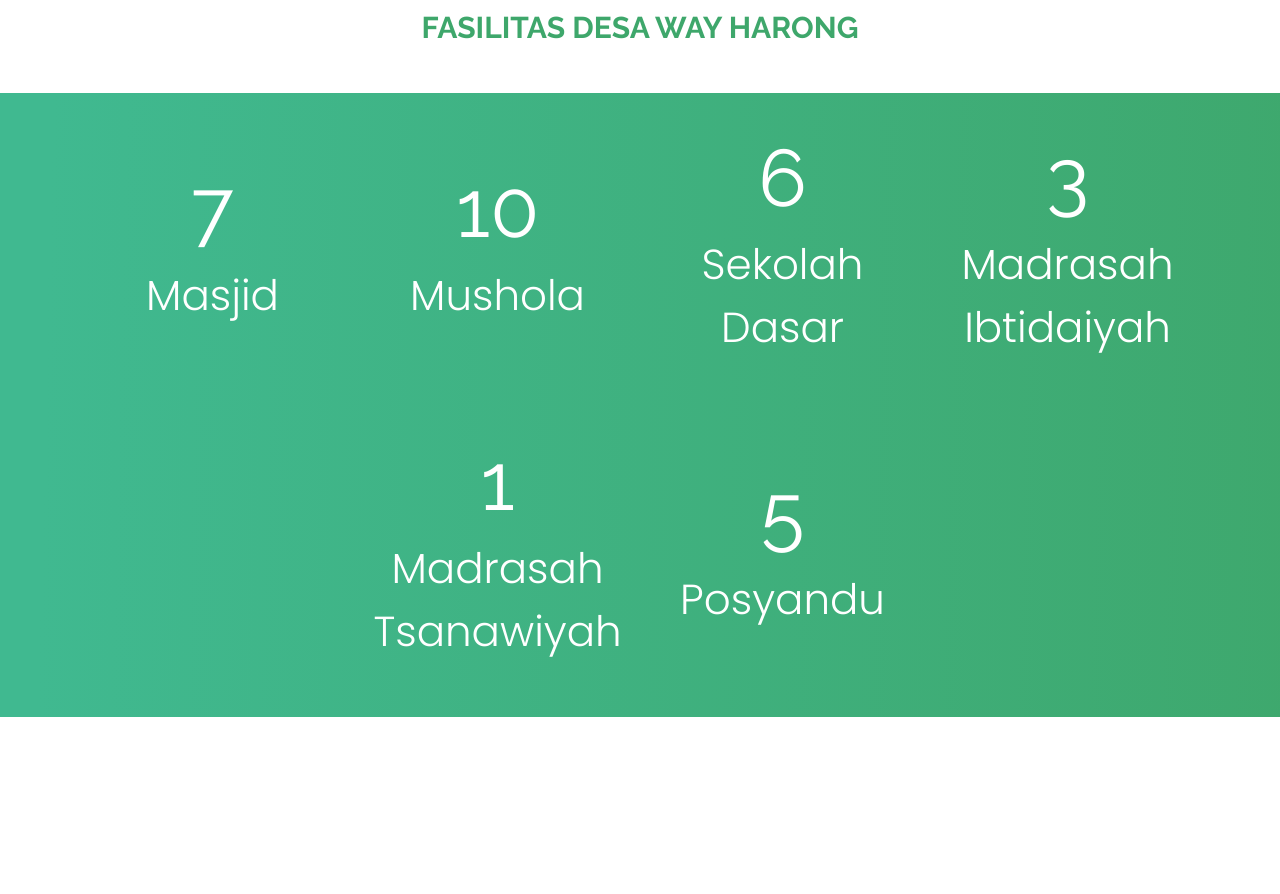
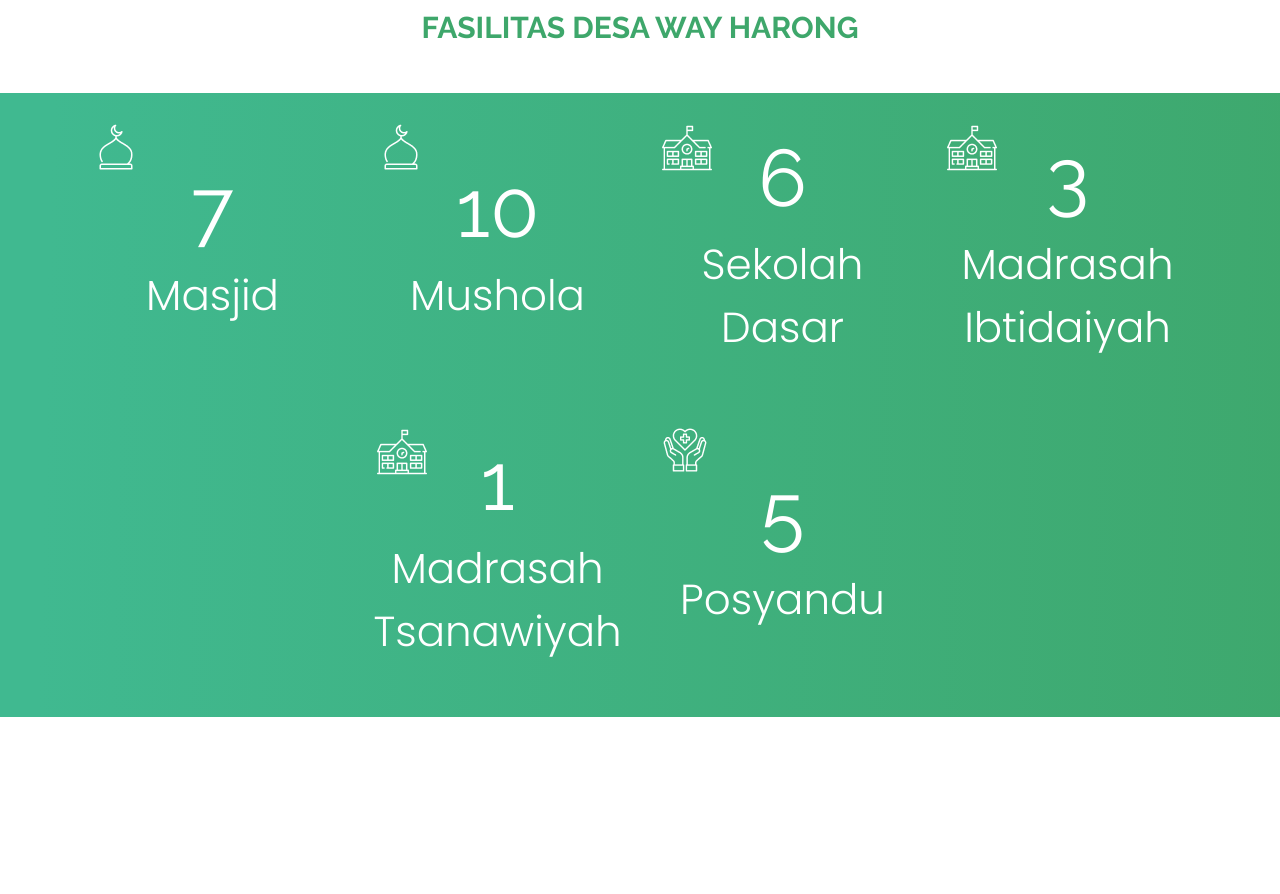
Before and after one commit to RobiHardinata19/wayharongpesawaran, a plain HTML site: page page/Struktur.html in a window 1280 px wide. Shown: the part 3660-4554 px from the top of the page. Drawn offline with nearby package versions, Linux system fonts and the light colour scheme.

Commit message:
Update Struktur.html

```diff
--- a/page/Struktur.html
+++ b/page/Struktur.html
@@ -310,7 +310,7 @@
                     <div class="col-lg-3 col-md-6">
                         <div class="data-fasilitas position-relative">
                             <div class="logo-fas position-absolute">
-                                <img src="asset/masjid.png" alt="">
+                                <img src="../asset/masjid.png" alt="">
                             </div>
                             <div class="teks-fas text-center">
                                 <h1 class="jumlah-fas">7</h1>
@@ -321,7 +321,7 @@
                     <div class="col-lg-3 col-md-6">
                         <div class="data-fasilitas position-relative">
                             <div class="logo-fas position-absolute">
-                                <img src="asset/masjid.png" alt="">
+                                <img src="../asset/masjid.png" alt="">
                             </div>
                             <div class="teks-fas text-center">
                                 <h1 class="jumlah-fas">10</h1>
@@ -332,7 +332,7 @@
                     <div class="col-lg-3 col-md-6">
                         <div class="data-fasilitas position-relative">
                             <div class="logo-fas position-absolute">
-                                <img src="asset/sekolah.png" alt="">
+                                <img src="../asset/sekolah.png" alt="">
                             </div>
                             <div class="teks-fas text-center">
                                 <h1 class="jumlah-fas">6</h1>
@@ -343,7 +343,7 @@
                     <div class="col-lg-3 col-md-6">
                         <div class="data-fasilitas position-relative">
                             <div class="logo-fas position-absolute">
-                                <img src="asset/sekolah.png" alt="">
+                                <img src="../asset/sekolah.png" alt="">
                             </div>
                             <div class="teks-fas text-center">
                                 <h1 class="jumlah-fas">3</h1>
@@ -355,7 +355,7 @@
                     <div class="col-lg-3 col-md-6 mt-lg-4">
                         <div class="data-fasilitas position-relative">
                             <div class="logo-fas position-absolute">
-                                <img src="asset/sekolah.png" alt="">
+                                <img src="../asset/sekolah.png" alt="">
                             </div>
                             <div class="teks-fas text-center">
                                 <h1 class="jumlah-fas">1</h1>
@@ -366,7 +366,7 @@
                     <div class="col-lg-3 col-md-6 mt-lg-4">
                         <div class="data-fasilitas position-relative">
                             <div class="logo-fas position-absolute">
-                                <img src="asset/POSYANDU.png" alt="">
+                                <img src="../asset/POSYANDU.png" alt="">
                             </div>
                             <div class="teks-fas text-center">
                                 <h1 class="jumlah-fas">5</h1>
```
